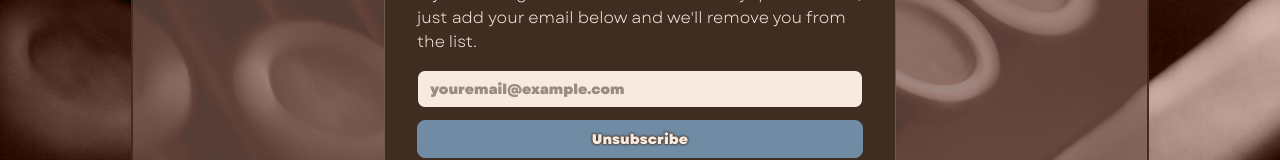
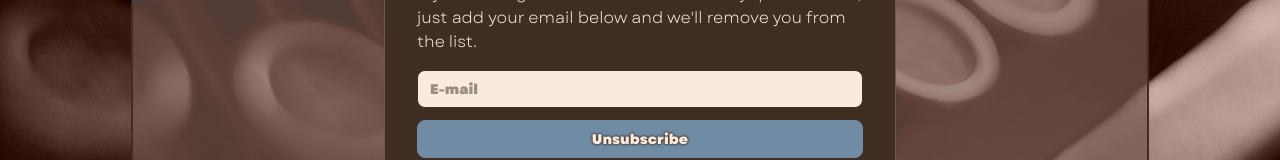
Before and after one commit to biamsarmento/quotesnewsletter, a Next.js app: page /unsubscribe in a window 1280 px wide. Shown: the part 619-779 px from the top of the page. Built offline with nearby package versions, Linux system fonts and the light colour scheme; no server answers.

Commit message:
ajust unsubscribe placeholder

```diff
--- a/app/unsubscribe/page.tsx
+++ b/app/unsubscribe/page.tsx
@@ -103,7 +103,7 @@ export default function UnsubscribePage() {
             <input
               type="email"
               required
-              placeholder="youremail@example.com"
+              placeholder="E-mail"
               value={email}
               onChange={(e) => setEmail(e.target.value)}
               className={`${garetBold.className} w-full px-3 py-2 rounded-lg text-[#402d21] bg-[#f8eade] border border-[#402d21] text-sm outline-none focus:ring-2 focus:ring-[#fefaf8]`}
```
